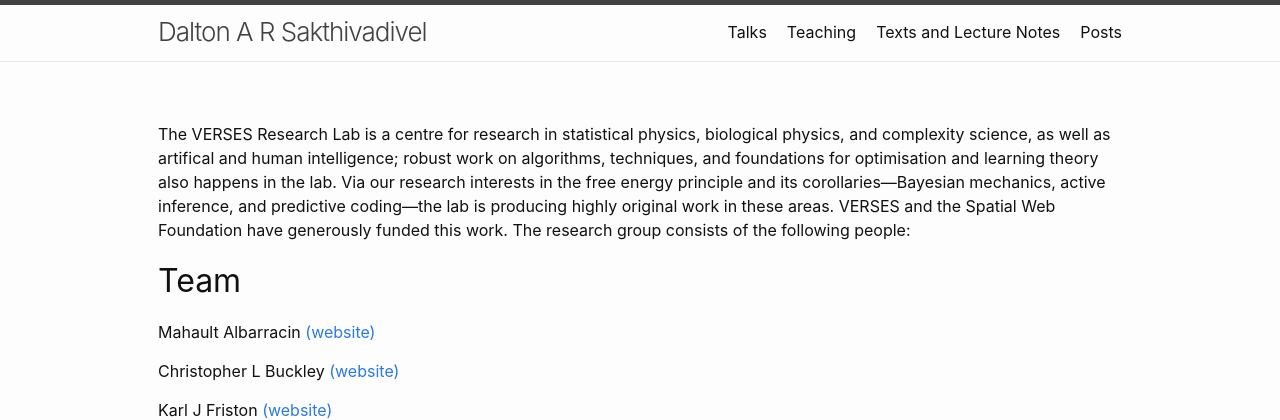
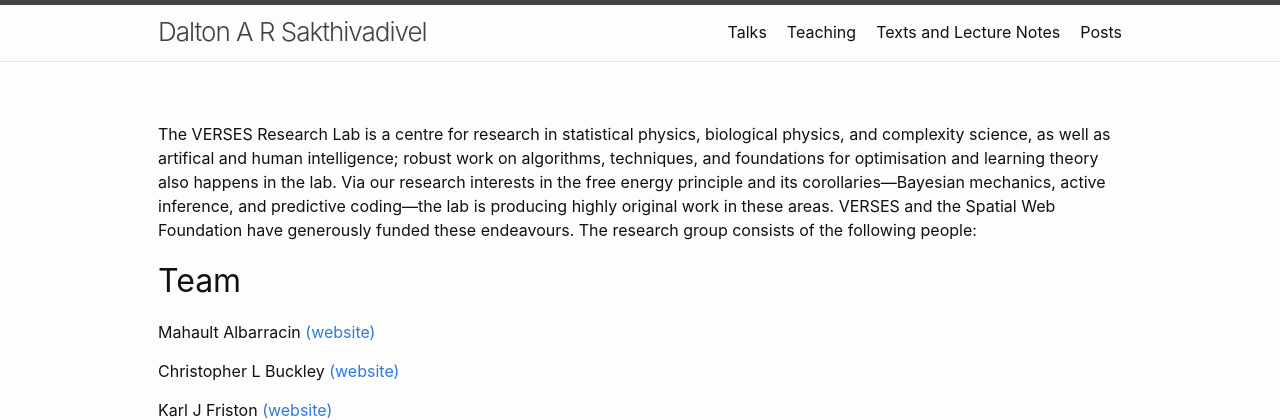
Before and after one commit to DARSakthi/DARSakthi.github.io, a Jekyll site: the page built from verses-lab.markdown, in a window 1280 px wide. Shown: the top 420 px of the page. Built offline with Jekyll 4.4.1, drawn with Linux system fonts in a browser that asks for light colours.

Commit message:
Update verses-lab.markdown

```diff
--- a/verses-lab.markdown
+++ b/verses-lab.markdown
@@ -3,7 +3,7 @@ layout: page
 permalink: /verses-lab/
 ---
 
-The VERSES Research Lab is a centre for research in statistical physics, biological physics, and complexity science, as well as artifical and human intelligence; robust work on algorithms, techniques, and foundations for optimisation and learning theory also happens in the lab. Via our research interests in the free energy principle and its corollaries—Bayesian mechanics, active inference, and predictive coding—the lab is producing highly original work in these areas. VERSES and the Spatial Web Foundation have generously funded this work. The research group consists of the following people:
+The VERSES Research Lab is a centre for research in statistical physics, biological physics, and complexity science, as well as artifical and human intelligence; robust work on algorithms, techniques, and foundations for optimisation and learning theory also happens in the lab. Via our research interests in the free energy principle and its corollaries—Bayesian mechanics, active inference, and predictive coding—the lab is producing highly original work in these areas. VERSES and the Spatial Web Foundation have generously funded these endeavours. The research group consists of the following people:
 
 ## Team
 
```
